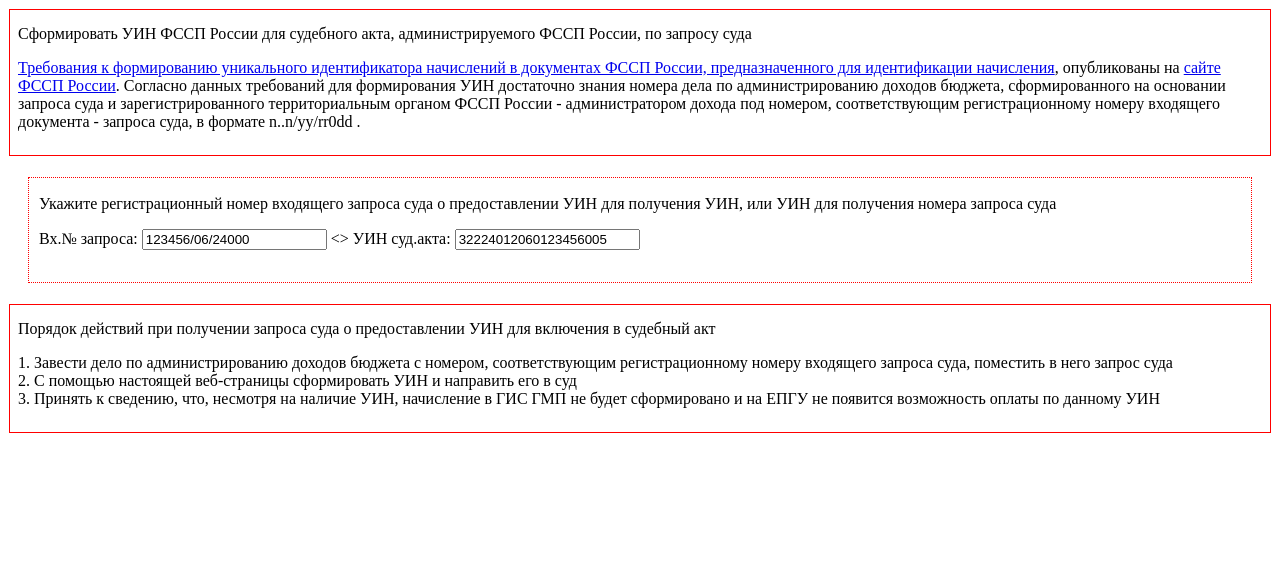
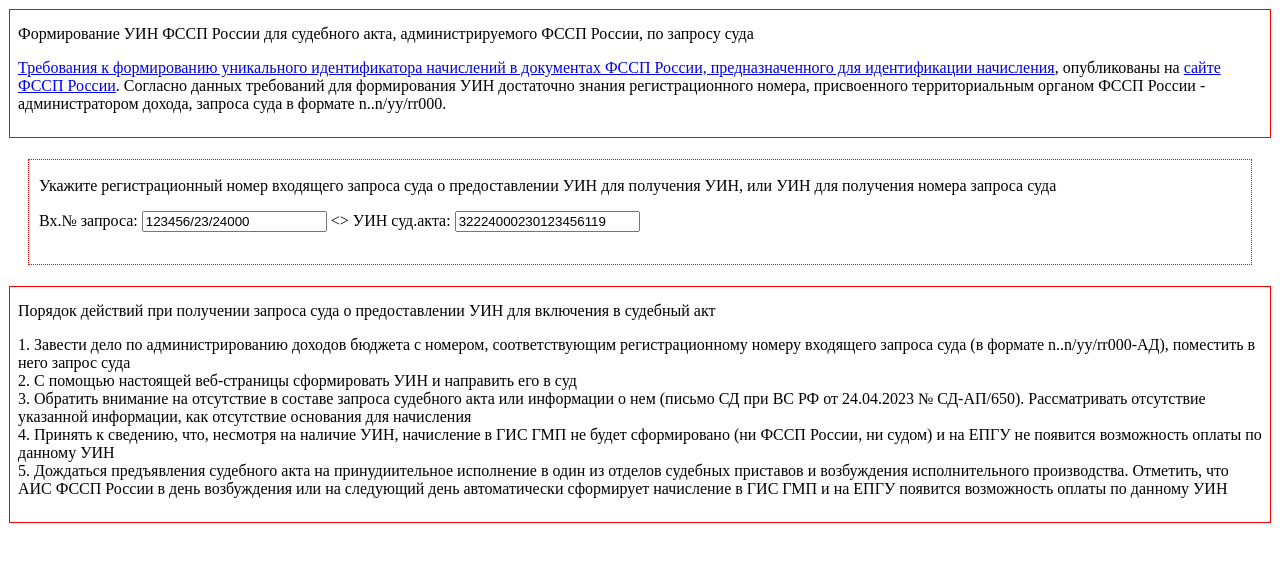
Before and after one commit to PGirich/Uin_court, a website: page index.html in a window 1280 px wide. Drawn offline with Linux system fonts and the light colour scheme.

Commit message:
1 file modified

```diff
--- a/index.html
+++ b/index.html
@@ -24,7 +24,7 @@
 
 <div id="outline">
   <p>
-    Сформировать УИН ФССП России для судебного акта, администрируемого ФССП России, по запросу суда
+    Формирование УИН ФССП России для судебного акта, администрируемого ФССП России, по запросу суда
   </p>
   <p>
     <a
@@ -33,9 +33,7 @@
       документах ФССП России, предназначенного для идентификации начисления</a
     >, опубликованы на
     <a href="https://fssp.gov.ru/mvv_fssp/">сайте ФССП России</a>. Согласно
-    данных требований для формирования УИН достаточно знания номера
-    дела по администрированию доходов бюджета, сформированного на основании запроса суда и зарегистрированного территориальным органом ФССП России - администратором дохода под номером, соответствующим регистрационному номеру входящего документа - запроса суда, в формате n..n/yy/rr0dd .
-  </p>
+    данных требований для формирования УИН достаточно знания регистрационного номера, присвоенного территориальным органом ФССП России - администратором дохода, запроса суда в формате n..n/yy/rr000.</p>
 </div>
 <div id="border">
   <p class="name">Укажите регистрационный номер входящего запроса суда о предоставлении УИН для получения УИН, или УИН для получения номера запроса суда</p>
@@ -43,7 +41,7 @@
   <input
     type="text"
     id="editboxNo"
-    value="123456/06/24000"
+    value="123456/23/24000"
     placeholder="n..n/yy/rr000"
   />
   <>
@@ -51,7 +49,7 @@
   <input
     type="text"
     id="editboxUIN"
-    value="32224012060123456005"
+    value="32224000230123456119"
     placeholder="322....00 (20 цифр)"
   />
   <br><h5>
@@ -63,9 +61,11 @@
   Порядок действий при получении запроса суда о предоставлении УИН для включения в судебный акт
 </p>
 <p>
-  1. Завести дело по администрированию доходов бюджета с номером, соответствующим регистрационному номеру входящего запроса суда, поместить в него запрос суда <br>
+  1. Завести дело по администрированию доходов бюджета с номером, соответствующим регистрационному номеру входящего запроса суда (в формате n..n/yy/rr000-АД), поместить в него запрос суда <br>
   2. С помощью настоящей веб-страницы сформировать УИН и направить его в суд<br>
-  3. Принять к сведению, что, несмотря на наличие УИН, начисление в ГИС ГМП не будет сформировано и на ЕПГУ не появится возможность оплаты по данному УИН
+  3. Обратить внимание на отсутствие в составе запроса судебного акта или информации о нем (письмо СД при ВС РФ от 24.04.2023 № СД-АП/650). Рассматривать отсутствие указанной информации, как отсутствие основания для начисления<br>
+  4. Принять к сведению, что, несмотря на наличие УИН, начисление в ГИС ГМП не будет сформировано (ни ФССП России, ни судом) и на ЕПГУ не появится возможность оплаты по данному УИН<br>
+  5. Дождаться предъявления судебного акта на принудиительное исполнение в один из отделов судебных приставов и возбуждения исполнительного производства. Отметить, что АИС ФССП России в день возбуждения или на следующий день автоматически сформирует начисление в ГИС ГМП и на ЕПГУ появится возможность оплаты по данному УИН
 </p>
 </div>
 
@@ -109,7 +109,7 @@
     var uin = 'Неверно указан номер регистрационный номер входящего запроса суда'; //+ipno+' '+ipyr+' '+ipdp1+' '+ipdp2 ;
     // Для валидного номера ИП рассчитываем УИН
     if (!invalidNo) {
-      var uin19 = '322' + docDep + docYr + ('0000' + docNo).slice(-7) + '11';
+      var uin19 = '322' + docDep + docYr + ('0000000' + docNo).slice(-7) + '11';
       var crc = getControlSum(uin19, 1);
       if (crc == 10) {
         crc = getControlSum(uin19, 3);
```
